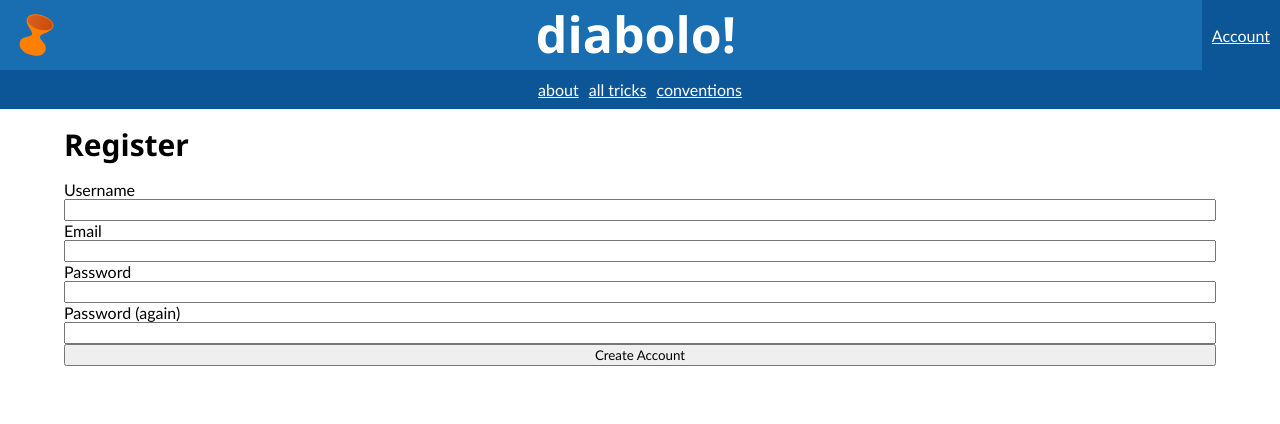
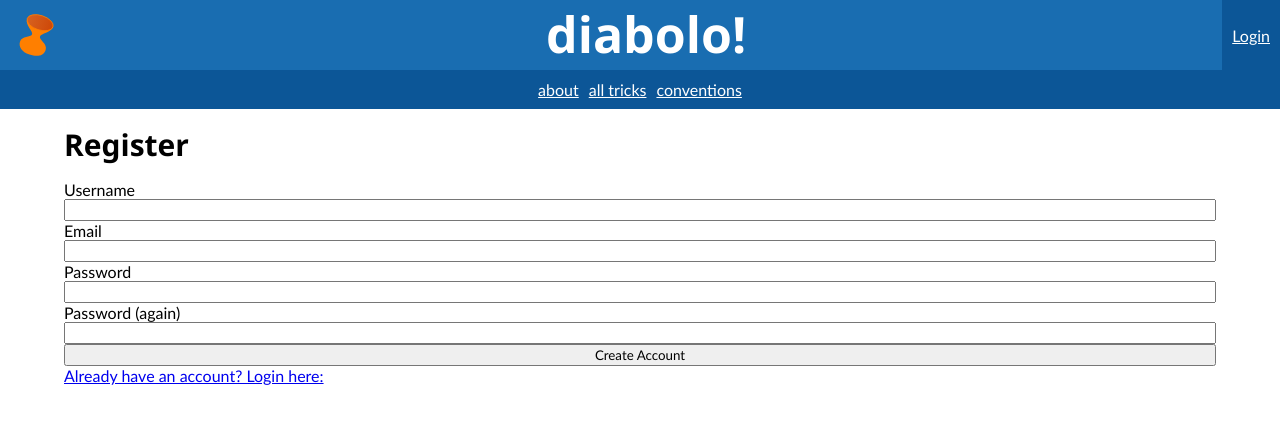
Before and after one commit to apeartist/diabolowiki, a Django app: page /accounts/register in a window 1280 px wide. Shown: the top 424 px of the page. Run offline with Django 5.2, Linux system fonts and the light colour scheme.

Commit message:
login, logout, account system

```diff
--- a/diabolowiki/accounts/urls.py
+++ b/diabolowiki/accounts/urls.py
@@ -3,8 +3,9 @@ from . import views
 
 app_name = 'accounts'
 urlpatterns = [
-    path('', views.register, name='account'),
+    path('', views.account),
+    path('account', views.account, name='account'),
     path('login', views.login, name='login'),
-    #path('logout', views.logout, name='logout'),
+    path('logout', views.logout, name='logout'),
     path('register', views.register, name='register'),
 ]
--- a/diabolowiki/accounts/views.py
+++ b/diabolowiki/accounts/views.py
@@ -6,6 +6,8 @@ from django.contrib.auth import authenticate
 # Create your views here.
 
 def login(request):
+    if request.user.is_authenticated:
+        return redirect("accounts:account")
     if request.method == "POST":
         #Login User
         username = request.POST['username']
@@ -14,15 +16,17 @@ def login(request):
         if user is not None:
             auth.login(request, user)
             messages.success(request, "You are successfully logged in!")
-            return redirect("dashboard")
+            return redirect("accounts:account")
         else:
             messages.error(request, "Invalid Credentials! Try Again!")
-            return redirect("login")
+            return redirect("accounts:login")
     else:
         return render(request, 'accounts/login.html')
 
 
 def register(request):
+    if request.user.is_authenticated:
+        return redirect("accounts:account")
     if request.method == "POST":
         # Register User
         # Get the data from the form fields
@@ -45,7 +49,6 @@ def register(request):
                     messages.error(request, "That email is being used!")
                     return redirect('accounts:register')
                 else:
-                    # Everything looks good!
                     newUser = User.objects.create_user(username=username, password=password, email=email)
                     # save the new user to the database
                     newUser.save()
@@ -53,3 +56,15 @@ def register(request):
                     return redirect('accounts:login')
     else:
         return render(request, 'accounts/register.html')
+
+def account(request):
+    if request.user.is_authenticated:
+        return render(request, 'accounts/account.html')
+    else:
+        messages.error(request, "You are not logged in!")
+        return redirect('accounts:login')
+
+def logout(request):
+    auth.logout(request)
+    messages.success(request, "You have successfully logged out.")
+    return redirect('accounts:login')
--- a/diabolowiki/templates/accounts/login.html
+++ b/diabolowiki/templates/accounts/login.html
@@ -20,5 +20,6 @@
         <input type="submit" value="Login">
     </form>
 
+    <a href="{% url "accounts:register" %}">No account? Register here:</a>
 
 {% endblock %}
--- a/diabolowiki/templates/accounts/register.html
+++ b/diabolowiki/templates/accounts/register.html
@@ -26,5 +26,6 @@
         <input type="submit" value="Create Account">
     </form>
 
+    <a href="{% url "accounts:login" %}">Already have an account? Login here:</a>
 
 {% endblock %}
--- a/diabolowiki/templates/partials/_navbar.html
+++ b/diabolowiki/templates/partials/_navbar.html
@@ -3,7 +3,12 @@
     <div class="headerrow">
         <img src="{% static 'assets/diaboloicon.svg' %}" alt="Orange Diabolo Icon">
         <h1>diabolo!</h1>
-        <div class="headerbutton"><a href="{% url 'accounts:account' %}">Account</a></div>
+        {% if user.is_authenticated %}
+        <div class="headerbutton"><a href="{% url 'accounts:account' %}">{{user.username}} <i class="fa fa-user-circle-o" aria-hidden="true"></i></a></div>
+
+        {% else %}
+        <div class="headerbutton"><a href="{% url 'accounts:login' %}">Login</a></div>
+        {% endif %}
     </div>
     <nav>
         <a href="contact">about</a>
```
Also changed, not shown: diabolowiki/templates/accounts/account.html (added, +17 -0 lines).
